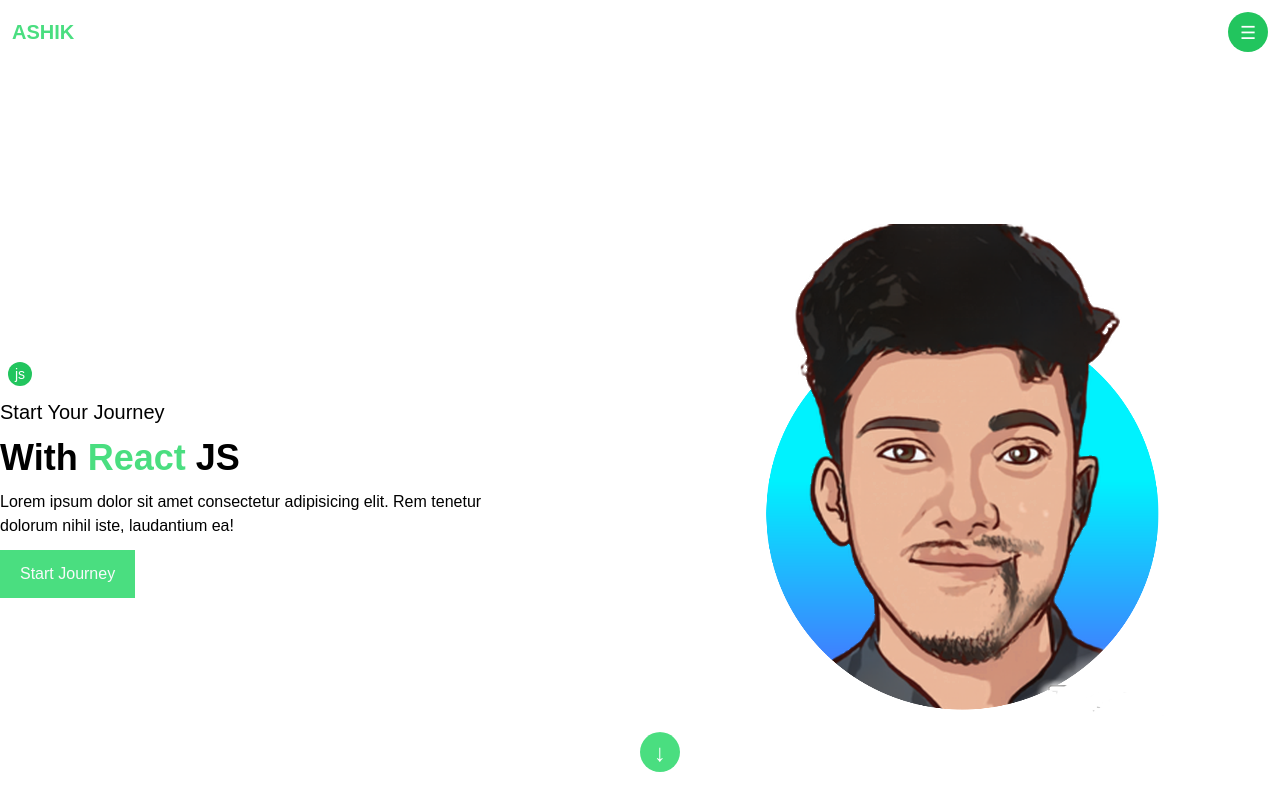
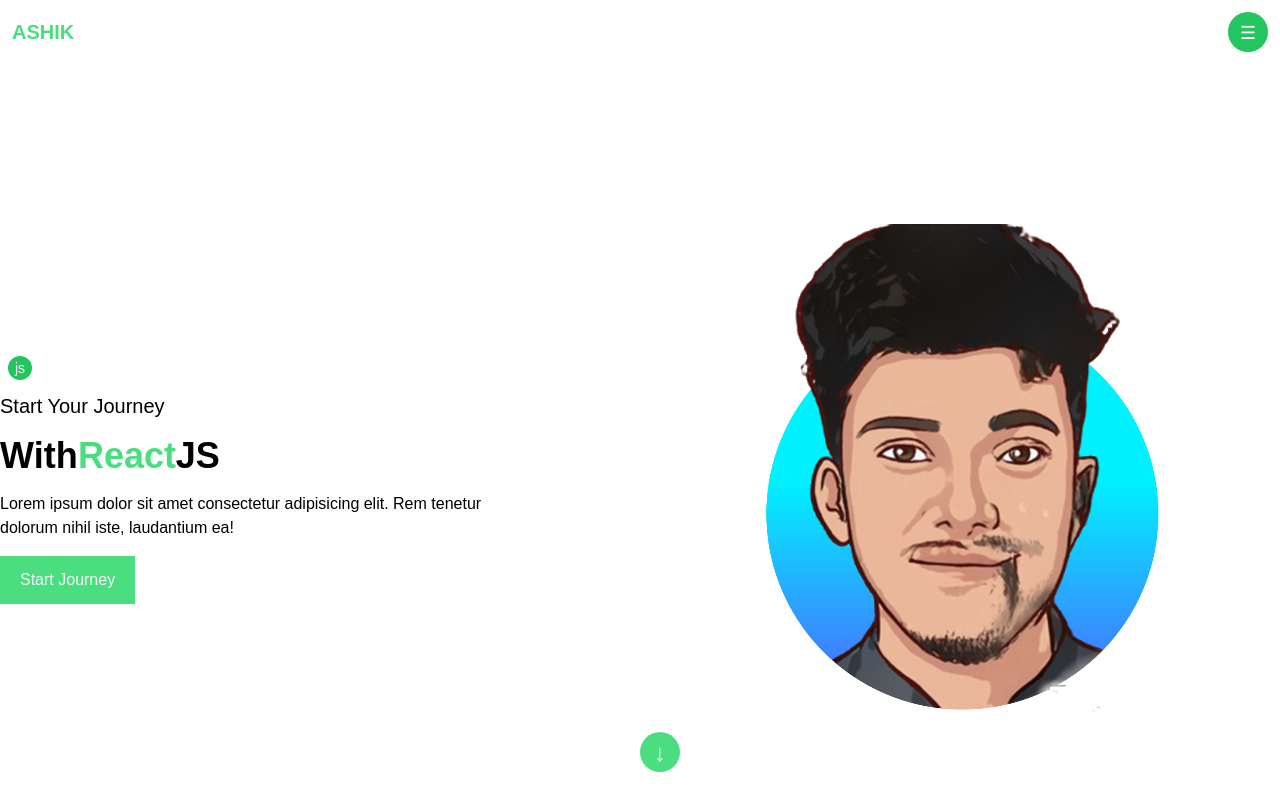
Before and after one commit to Ashik-Mahmud/react-starting-portfolio, a React (Create React App) app: page / in a window 1280 px wide. Shown: the top 800 px of the page. Built offline with nearby package versions, Linux system fonts and the light colour scheme.

Commit message:
added animation for lookign guilty

```diff
--- a/package.json
+++ b/package.json
@@ -8,6 +8,8 @@
     "@testing-library/user-event": "^13.5.0",
     "react": "^17.0.2",
     "react-dom": "^17.0.2",
+    "react-reveal": "^1.2.2",
+    "react-router-dom": "6",
     "react-scripts": "5.0.0",
     "react-spring": "^9.4.4",
     "web-vitals": "^2.1.4"
--- a/src/App.js
+++ b/src/App.js
@@ -1,13 +1,18 @@
+import { BrowserRouter, Route, Routes } from "react-router-dom";
 import "./app.css";
-import { Header } from "./components/Header/Header";
-import { Hero } from "./components/Hero/Hero";
-import { Services } from "./components/Services/Services";
+import { About } from "./components/pages/About";
+import { Home } from "./components/pages/Home";
+import { Users } from "./components/pages/Users";
 function App() {
   return (
    <>
-    <Header />
-     <Hero/>
-     <Services />
+   <BrowserRouter>
+   <Routes>
+       <Route path="/"element={ <Home /> } />
+       <Route path="/src/components/pages/About"element={ <About /> } />
+       <Route path="/src/components/pages/Users"element={ <Users /> } />
+   </Routes>
+   </BrowserRouter>
    </>
   );
 }
--- a/src/components/Header/Menus.jsx
+++ b/src/components/Header/Menus.jsx
@@ -1,23 +1,24 @@
 import React from "react";
+import { Link } from "react-router-dom";
 export const Menus = () => {
   return (
     <>
       <div className="primary-menu h-full w-1/5 fixed left-0 top-0 z-10 bg-slate-50/60 backdrop-blur-sm shadow p-20">
         <ul className="font-poppins space-y-4 text-right">
           <li>
-            <a href="/" className="text-lg text-green-400">
+            <Link to={"/"} className="text-lg text-green-400">
               Home
-            </a>
+            </Link>
           </li>
           <li>
-            <a href="/" className="text-lg">
+            <Link to={"/src/components/pages/About"} className="text-lg">
               About
-            </a>
+            </Link>
           </li>
           <li>
-            <a href="/" className="text-lg">
+            <Link to={"/src/components/pages/Users"} className="text-lg">
               Users
-            </a>
+            </Link>
           </li>
         </ul>
       </div>
--- a/src/components/Hero/Hero.jsx
+++ b/src/components/Hero/Hero.jsx
@@ -1,4 +1,5 @@
 import React from "react";
+import { Slide, Zoom } from "react-reveal";
 export const Hero = () => {
   return (
     <>
@@ -12,11 +13,17 @@
                   js
                 </span>
               </span>
+              <Slide bottom cascade duration={1000}>
+                <div className="space-y-4">
                   <h4 className=" text-xl">Start Your Journey</h4>
                   <h1 className="font-bold text-4xl">
-                With <span className="text-green-400">React</span> JS
+                    With
+                    <Zoom duration={500} cascade delay={400}>
+                      <span className="text-green-400">React</span>
+                    </Zoom>
+                    JS
                   </h1>
-              <p className="">
+                  <p>
                     Lorem ipsum dolor sit amet consectetur adipisicing elit. Rem
                     tenetur dolorum nihil iste, laudantium ea!
                   </p>
@@ -24,11 +31,15 @@
                     Start Journey
                   </button>
                 </div>
+              </Slide>
+            </div>
             <div className="image-info sm:w-1/2 grid place-items-center">
+              <Zoom up>
                 <img
                   src={require("../../images/1623869589264.png")}
                   alt="portfolio image"
                 />
+              </Zoom>
             </div>
           </div>
         </div>
--- a/src/components/Services/Card.jsx
+++ b/src/components/Services/Card.jsx
@@ -1,4 +1,5 @@
 import React from "react";
+import { Zoom } from "react-reveal";
 
 export const Card = ({
   cardSubTitle,
@@ -9,6 +10,7 @@
 }) => {
   return (
     <>
+      <Zoom duration={2000}>
         <div
           key={cardKey}
           className="card shadow-md rounded-md p-3 relative selection:bg-green-400 selection:text-green-50"
@@ -33,6 +35,7 @@
             </button>
           </div>
         </div>
+      </Zoom>
     </>
   );
 };
--- /dev/null
+++ b/src/components/pages/About.jsx
@@ -0,0 +1,13 @@
+import React from "react";
+import { Header } from "../Header/Header";
+
+export const About = () => {
+  return (
+    <>
+      <Header />
+      <div className="container mx-auto">
+        <h1 className="text-4xl">About section</h1>
+      </div>
+    </>
+  );
+};
--- /dev/null
+++ b/src/components/pages/Home.jsx
@@ -0,0 +1,14 @@
+import React from "react";
+import { Header } from "../Header/Header";
+import { Hero } from "../Hero/Hero";
+import { Services } from "../Services/Services";
+
+export const Home = () => {
+  return (
+    <>
+      <Header />
+      <Hero />
+      <Services />
+    </>
+  );
+};
--- /dev/null
+++ b/src/components/pages/Users.jsx
@@ -0,0 +1,13 @@
+import React from "react";
+import { Header } from "../Header/Header";
+
+export const Users = () => {
+  return (
+    <>
+      <Header />
+      <div className="container mx-auto">
+        <h1 className="text-4xl">User Here</h1>
+      </div>
+    </>
+  );
+};
```
Also changed, not shown: 1 other file (tests, documents, lock files or other folders). Lines whose indentation alone changed are shown as unchanged.
